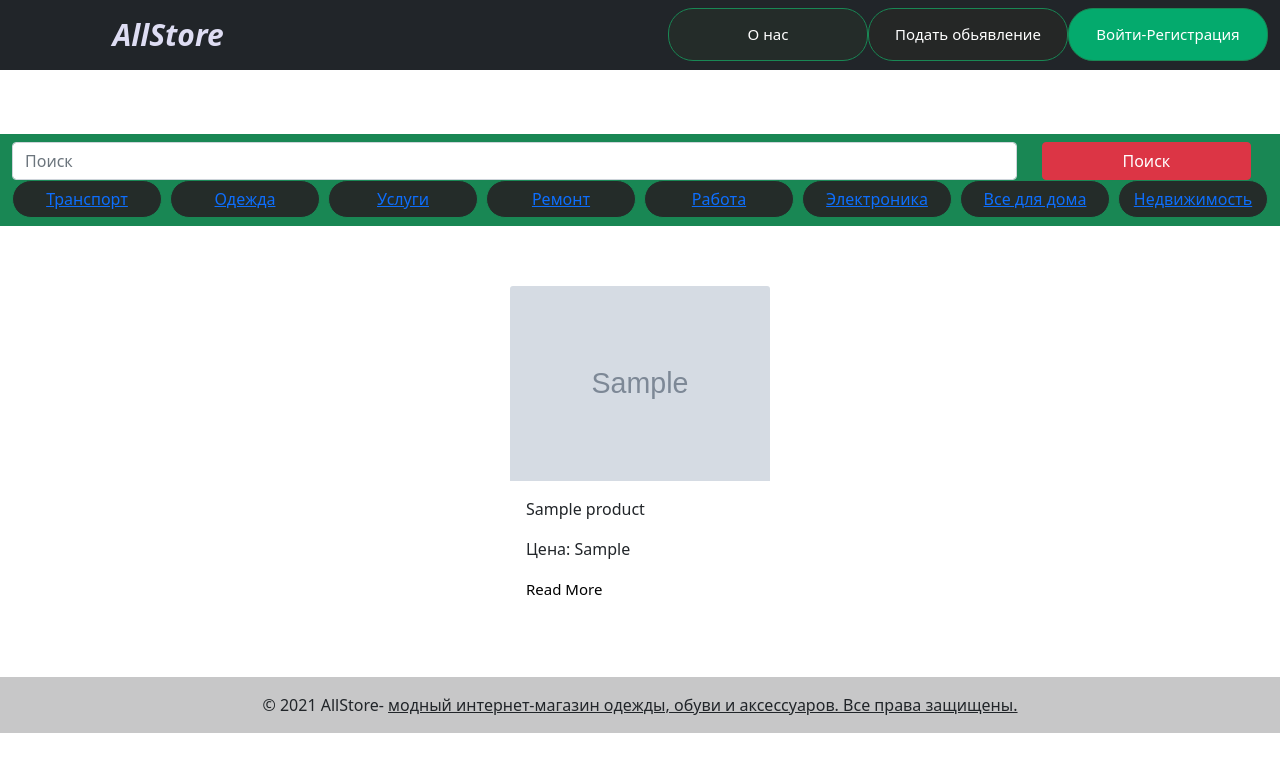
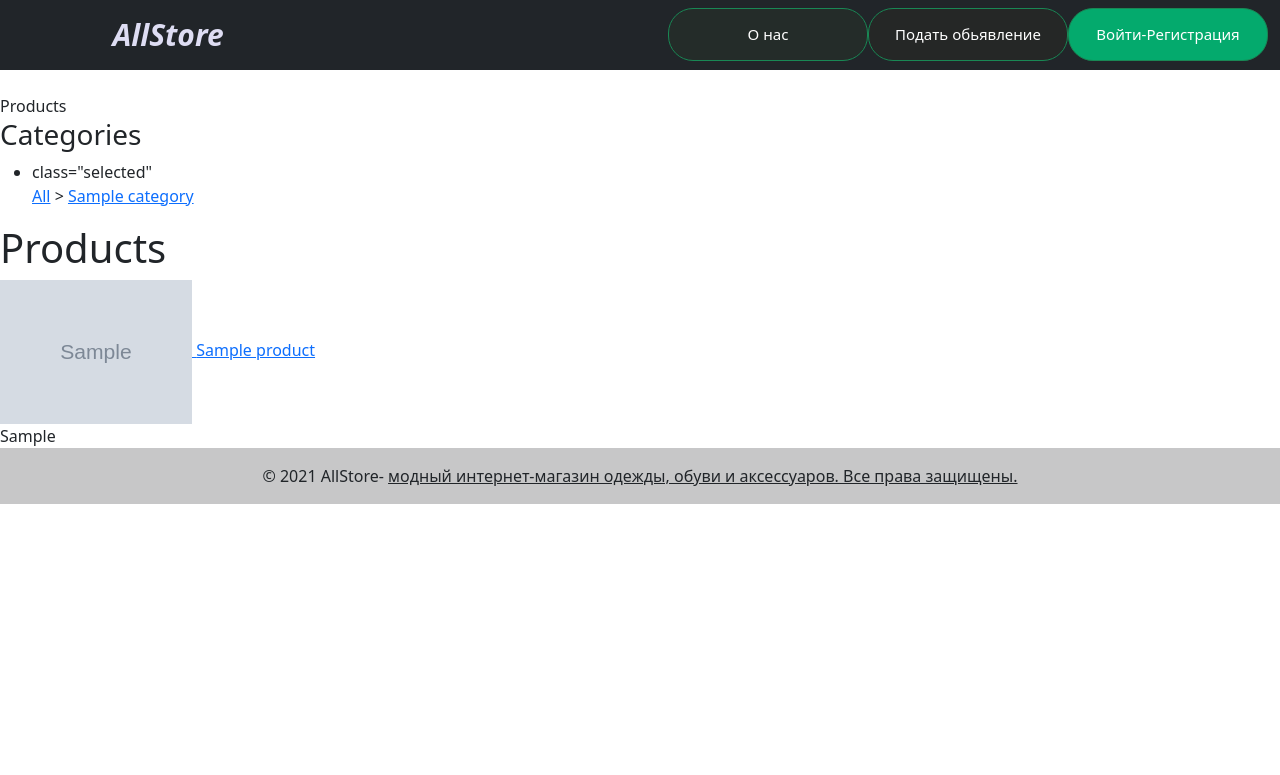
Before and after one commit to Zhantai28/Lalafo-50k, a Django app: page / in a window 1280 px wide. Shown: the part 25-800 px from the top of the page. Run offline with Django 3.2, Linux system fonts and the light colour scheme; tables that the repository leaves empty hold one stand-in row (values such as "Sample post"); grey boxes marked "Sample" are stand-in pictures.

Commit message:
added filter by category

```diff
--- a/account/templates/account/index.html
+++ b/account/templates/account/index.html
@@ -2,52 +2,33 @@
 
 {% load static %}
 
+{% block title %}
+  {% if category %}{{ category.name }}{% else %}Products{% endif %}
+{% endblock %}
+
 {% block page %}
-  <nav class="navbar navbar-light bg-success" style="background-color: green; margin-top: 5%; width: 100%;">
-
-      <div class="container-fluid" >
-          <input class="form-control me-md-2" style="width: 80%;" type="search" placeholder="Поиск" aria-label="Search">
-          <div class="d-grid gap-4 col-2 mx-auto">
-            <button class="btn btn-danger " type="submit">Поиск</button>
-
-          </div style="display: inline-block">
-          <button class="btn btn-success my-2 my-sm-0" type="button" style="display: inline; width: 150px; background-color: rgb(36, 44, 41); border-radius: 25px"><a href="{{ 'products:c.get_absolute_url' }}" data-filter=".transport">Транспорт</a></button>
-          <button class="btn btn-success my-2 my-sm-0" type="button" style="display: inline; width: 150px; background-color: rgb(36, 44, 41); border-radius: 25px"><a href="{% url 'products:product_by_category' %}" data-filter=".clothes">Одежда</a></button>
-          <button class="btn btn-success my-2 my-sm-0" type="button" style="display: inline; width: 150px; background-color: rgb(36, 44, 41); border-radius: 25px"><a href="#" data-filter=".service">Услуги</a></button>
-          <button class="btn btn-success my-2 my-sm-0" type="button" style="display: inline; width: 150px; background-color: rgb(36, 44, 41); border-radius: 25px"><a href="#" data-filter=".repair">Ремонт</a></button>
-          <button class="btn btn-success my-2 my-sm-0" type="button" style="display: inline; width: 150px; background-color: rgb(36, 44, 41); border-radius: 25px"><a href="#" data-filter=".job">Работа</a></button>
-          <button class="btn btn-success my-2 my-sm-0" type="button" style="display: inline; width: 150px; background-color: rgb(36, 44, 41); border-radius: 25px"><a href="#" data-filter=".electronics">Электроника</a></button>
-          <button class="btn btn-success my-2 my-sm-0" type="button" style="display: inline; width: 150px; background-color: rgb(36, 44, 41); border-radius: 25px"><a href="#" data-filter=".forhome">Все для дома</a></button>
-          <button class="btn btn-success my-2 my-sm-0" type="button" style="display: inline; width: 150px; background-color: rgb(36, 44, 41); border-radius: 25px"><a href="{% url 'products:product_by_category' %}" data-filter=".house">Недвижимость</a></button>
-          </div>
-
+<div id="sidebar">
+  <h3>Categories</h3>
+  <ul>
+    <li> {% if not category %}class="selected"{% endif %}</li>
+      <a href="{% url 'account:homepage' %}">All</a>
+    </li>
+      {% for c in categories %}
+        {% if category.id == c.id  %} class="selected" {% endif %}>
+          <a href="{{ c.get_absolute_url }}">{{ c.name }}</a>
+      {% endfor %}
+  </ul>
+</div>
+<div id="main" class="product-list">
+  <h1>{% if category %}{{ category.name }}{% else %}Products{% endif %}</h1>
+    {% for product in products %}
+      <div class="item">
+        <a href="{{ product.get_absolute_url }}">
+          <img style="width: 15%;" src="{% if product.image %}{{ product.image.url }}{% else %}{% static 'img/no_image.png' %}{% endif %}">
+          </a>
+          <a href="{{ product.get_absolute_url }}">{{ product.name }}</a><br>
+          {{ product.price }}
       </div>
-  </nav>
-  <div>
-    {% for category in category %}
-      <h1>{{ category }}</h1>
-        {% for product in category.get_products %}
-          <p>{{ product }}</p>
-        {% endfor %}
     {% endfor %}
-  </div>
-
-
-  <div class="container-fluid">
-    <div class="row" style="justify-content: space-around; margin: 60px 60px; ">
-      {% for product in products %}
-        {% if product.active %}
-          <div class="col-6 col-md-3">
-            <img class="card-img-top " src="{{ product.image.url }}">
-            <div class="card-body">
-              {{ product.name }}</p>
-
-              <p class="card-text">Цена: {{ product.price }}</p>
-              <a href="{% url 'products:product_detail' product.id %}" style=" text-transform: capitalize; font-size: 15px; text-decoration: none; color: black;">Read More</a>
-            </div>
-          </div>
-        {% endif %}
-      {% endfor %}
-  </div>
-  </div>
+</div>
 {% endblock %}
--- a/account/templates/base.html
+++ b/account/templates/base.html
@@ -35,6 +35,9 @@
         </form>
     </div>
 </nav>
+      {% block title %}
+
+      {% endblock %}
 
 
       {% block page %}
--- a/account/urls.py
+++ b/account/urls.py
@@ -1,7 +1,7 @@
 from django.urls import path
 from django.contrib import admin
 from django.contrib.auth.decorators import login_required
-from .views import HomeView, About, account, register, profile, edit, UserRating, UserRatingView, ChatDetailView, ChatListView, MessagesDetailView, CreateDialogView
+from .views import product_by_category, About, account, register, profile, edit, UserRating, UserRatingView, ChatDetailView, ChatListView, MessagesDetailView, CreateDialogView
 from django.contrib.auth.views import LoginView, LogoutView, logout_then_login, \
         PasswordChangeView, PasswordChangeDoneView, PasswordResetView, \
         PasswordResetDoneView ,PasswordResetConfirmView, PasswordResetCompleteView
@@ -11,7 +11,7 @@ from django.contrib.auth.views import LoginView, LogoutView, logout_then_login,
 app_name = 'account'
 
 urlpatterns = [
-    path('', HomeView.as_view(), name='homepage'),
+
     path('about-us/', About, name="about_us"),
     path('register/', register, name='register'),
     path('login/', LoginView.as_view(), name='login'),
@@ -31,7 +31,8 @@ urlpatterns = [
     path('chats/<int:pk>/', login_required(ChatDetailView.as_view()), name='chat_details'),
     path('dialogs/create/<int:user_id>/', login_required(CreateDialogView.as_view()), name='create_dialog'),
     path('dialogs/<user_id>/', login_required(MessagesDetailView.as_view()), name='messages'),
-
+    path('', product_by_category, name='homepage'),
+    path('product/<int:id>/', product_by_category, name='product_by_category'),
 
 
 ]
--- a/account/views.py
+++ b/account/views.py
@@ -9,7 +9,7 @@ from django.contrib.auth.models import User
 from django.contrib.auth.forms import AuthenticationForm
 from django.contrib.auth.decorators import login_required
 from .models import Profile, UserRating, Chat, Message
-from products.models import Product
+from products.models import Product, Category
 from django.contrib import messages
 from django.urls import reverse
 from django.views.generic import FormView, DetailView, ListView, TemplateView
@@ -19,10 +19,23 @@ from django.contrib.auth.mixins import LoginRequiredMixin
 from django.views.generic import ListView
 
 
-class HomeView(ListView):
-    template_name = 'account/index.html'
-    model = Product
-    context_object_name = 'products'
+# class HomeView(ListView):
+#     template_name = 'account/index.html'
+#     model = Product
+#     context_object_name = 'products'
+
+def product_by_category(request, id=None):
+    category = None
+    categories = Category.objects.all()
+    products = Product.objects.filter(active=True)
+    if id:
+        category = get_object_or_404(Category, id=id)
+        products = products.filter(category=category)
+    return render(request,
+                  'account/index.html',
+                  {'category': category,
+                   'categories': categories,
+                   'products': products})
 
 
 def About(request):
--- a/products/admin.py
+++ b/products/admin.py
@@ -23,8 +23,10 @@ class ProductAdmin(admin.ModelAdmin):
 
 @admin.register(FeedBack)
 class FeedbackAdmin(admin.ModelAdmin):
-    list_display = ['text', 'product', 'user']
+    list_display = ['text', 'product', 'user', 'created', 'updated', 'active']
     search_fields = ['text', 'product__name', 'product__description']
+    list_filter = ['product', 'active', 'created']
+
 
 
 
--- a/products/models.py
+++ b/products/models.py
@@ -16,8 +16,8 @@ class Category(models.Model):
         return self.name
 
     def get_absolute_url(self):
-        return reverse('products:product_list_by_category',
-                        args=[self.name])
+        return reverse('account:product_by_category',
+                        args=[self.id])
 
 
 
@@ -54,7 +54,7 @@ class Product(models.Model):
 
 
     def get_absolute_url(self):
-        return reverse('product', kwargs=(str(self.id),))
+        return reverse('products:product_detail', args=[self.id])
 
     @property
     def photo_url(self):
--- a/products/templates/products/product_detail.html
+++ b/products/templates/products/product_detail.html
@@ -5,7 +5,7 @@
     <div class="container-fluid" style="justify-content: space-around;">
         <div class="col-6" style="justify-content: space-around; ">
             <div class="row">
-                <img class="card-img-top" style=" margin-top: 100px; width: 400px; height: 300px;" src="{{ product.image.url }}">
+                <img class="card-img-top" style=" margin-top: 10px; width: 35%;" src="{{ product.image.url }}">
                 <ul class="list-group" style="margin-top: 60px;">
                     <h2 style="font-size: 15px; color: rgb(61, 26, 26);">Пользователь: <a href="{% url 'account:user' user.id %}">{{ product.author }}</a></h2>
                     ID пользователя: {{ product.author.id }}
--- a/products/templates/products/user_products.html
+++ b/products/templates/products/user_products.html
@@ -7,7 +7,7 @@
                 <div class="card">
                     {{ forloop.counter }}
                     <div class="container">
-                        <img style="width: 200px; height: 250px;" src="{{ product.image.url }}">
+                        <img style="width: 25%;" src="{{ product.image.url }}">
 
                         <p>Название: {{ product.name }}</p>
                         <p>Цена: {{ product.price }}</p>
--- a/products/urls.py
+++ b/products/urls.py
@@ -2,7 +2,7 @@ from django import views
 from django.urls import path
 from django.contrib.auth.decorators import login_required
 from .views import product_detail, create_product, edit_my_product, delete_product, \
- delete_own_comment, product_by_category, add_to_cart, delete_from_cart, \
+ delete_own_comment, add_to_cart, delete_from_cart, \
  cart_details, MyProductListView, mypoductdetailview, MyProductCommentsListView
 
 
@@ -26,5 +26,4 @@ urlpatterns = [
     path('cart-summary/', cart_details, name="cart_summary"),
     path('item/delete/<int:item_id>/', delete_from_cart, name='delete_item'),
 
-    path('product-by-category/', product_by_category, name='product_by_category')
 ]
```
Also changed, not shown: products/forms.py (+0 -7 lines), products/templates/products/detail_user_products.html (+4 -4 lines), products/templates/products/editcomment_form.html (added, +9 -0 lines), products/views.py (+4 -17 lines).
